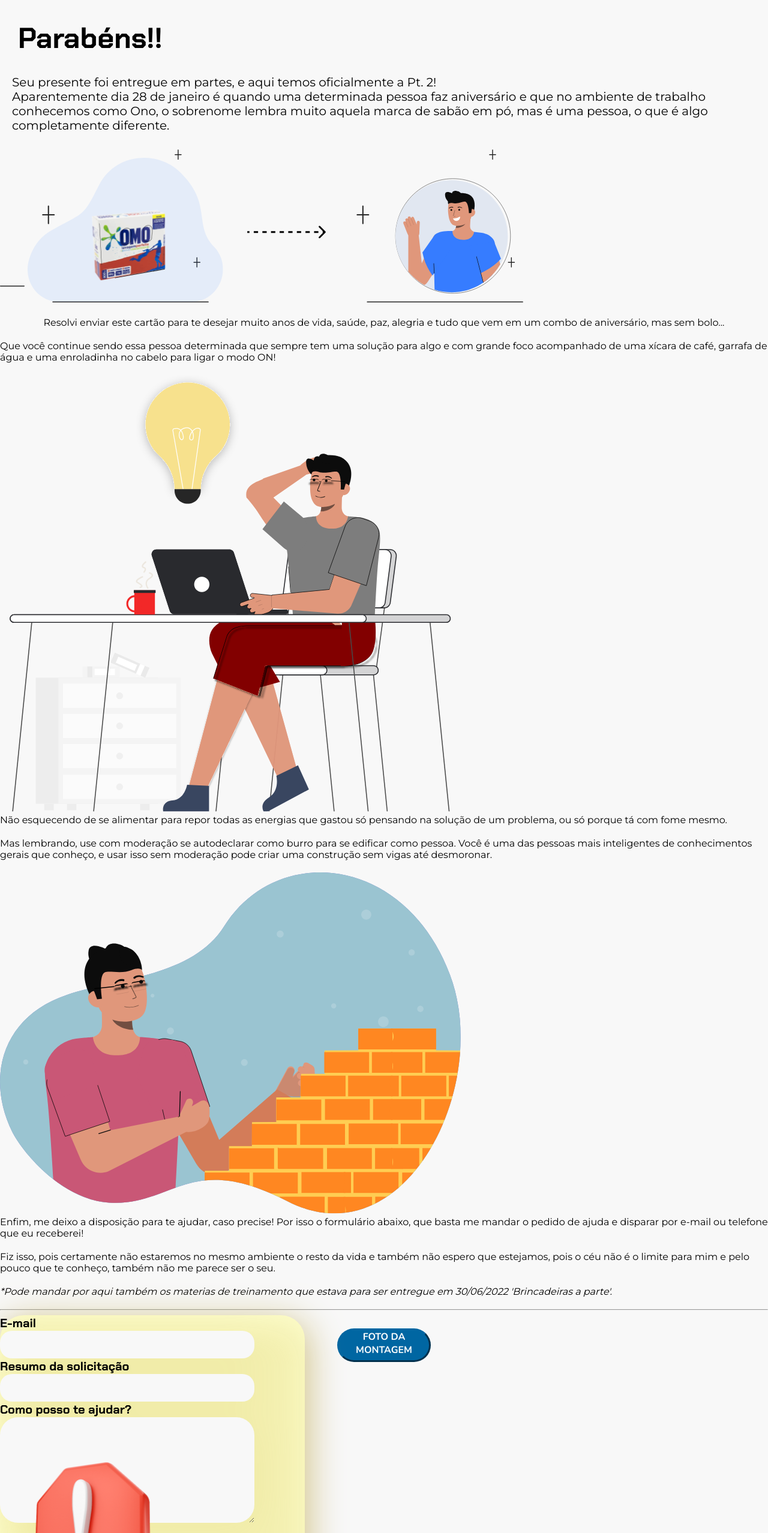
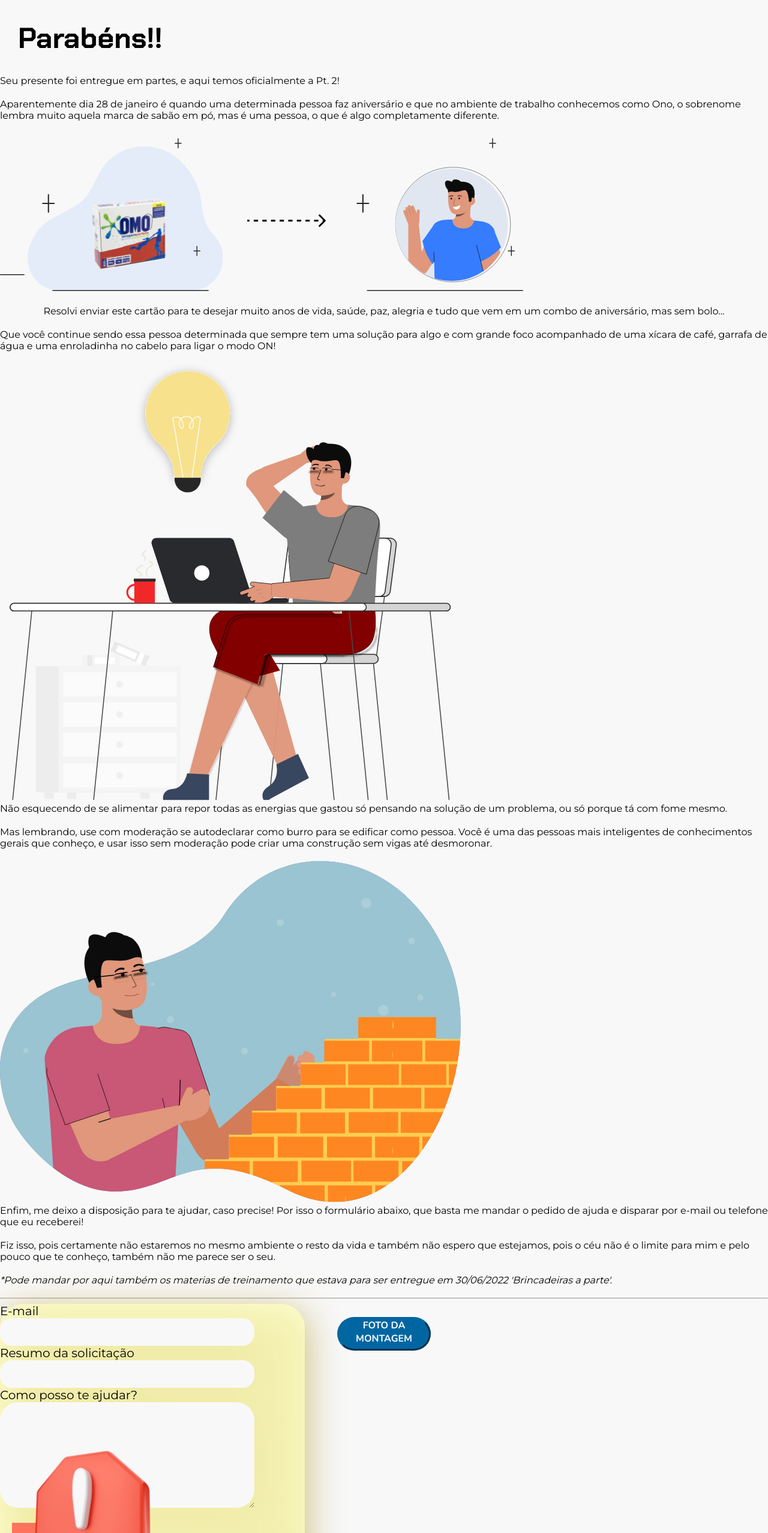
Before and after one commit to Gardinali-Gi/ono-v2, a React (Create React App) app: page / in a window 1280 px wide. Shown: the part 245-2800 px from the top of the page at 60% size. Built offline with nearby package versions, Linux system fonts and the light colour scheme.

Commit message:
Update App.css

```diff
--- a/src/App.css
+++ b/src/App.css
@@ -16,17 +16,6 @@ h1 {
 }
 
 
-h2 {
-    max-width: 90%;
-    font-family: 'Montserrat', sans-serif;
-    font-weight: 700;
-}
-
-.texto_desculpa1,
-.texto_desculpa2 {
-    font-size: 20px;
-    margin: 0 0 0 20px;
-}
 
 p {
     font-family: 'Montserrat', sans-serif;
@@ -114,6 +103,8 @@ footer {
 
 label{
     font-size: 20px;
+    font-family: 'Montserrat', sans-serif;
+    font-weight: 400;
 }
 
 .forms{
@@ -241,14 +232,20 @@ background-image: url("./botao-wpp-click.svg");
 .img_1{
  width: 70%;
     text-align: center;
+        align-items: center;
+    justify-content: center;
 }
 
 .img_2, .img_3{
  width: 60%;
     text-align: center;
+        align-items: center;
+    justify-content: center;
 }
 
 .img_4{
  margin-bottom: 10%;
+        align-items: right;
+    justify-content: right;
 
 }
```
